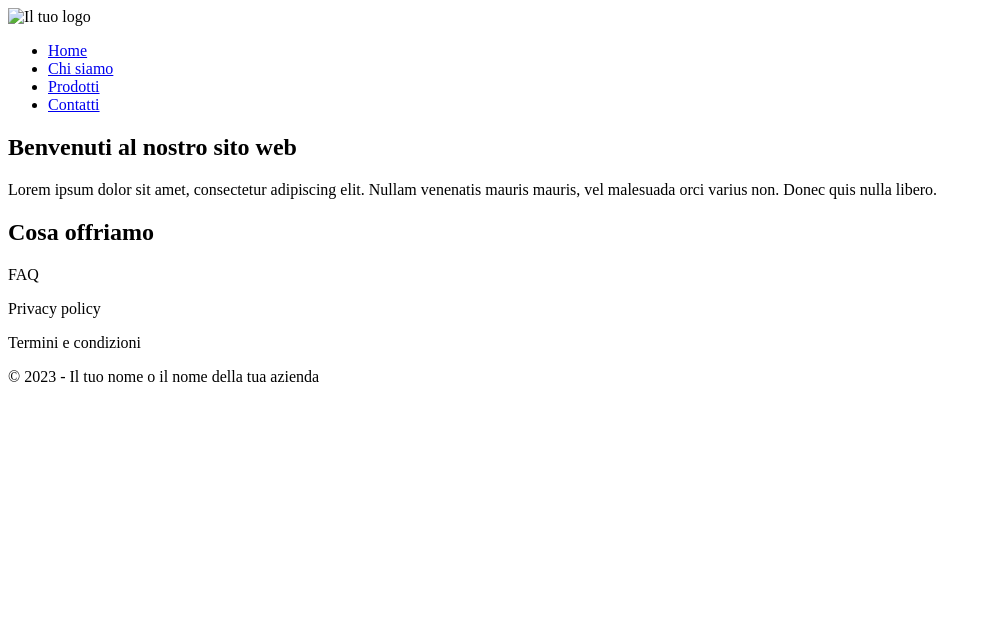
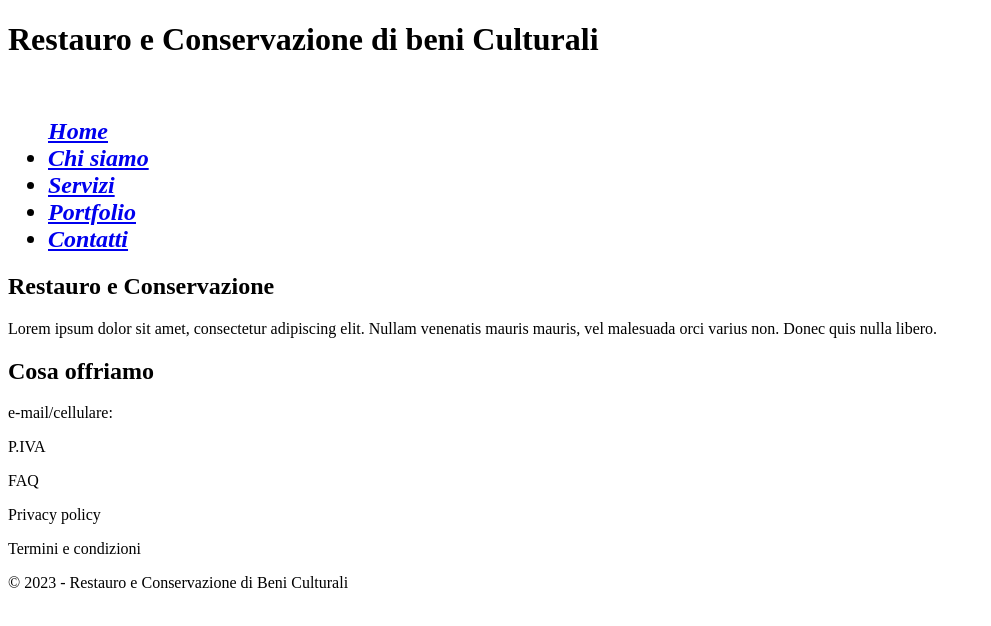
Before and after one commit to ari8975/sito-web-AC, a plain HTML site: page index.html in a window 1280 px wide. Shown: the whole page, without its empty margins (0-991 px from the left). Drawn offline with Linux system fonts and the light colour scheme.

Commit message:
Update index.html

```diff
--- a/index.html
+++ b/index.html
@@ -3,27 +3,36 @@
 <head>
   <meta charset="UTF-8">
   <meta name="viewport" content="width=device-width, initial-scale=1.0">
-  <title> Il titolo del tuo sito web </title>
-  <link rel="stylesheet" href="style.css">
+</head>
+
+<body>
+  <h1> Restauro e Conservazione di beni Culturali</h1>
 </head>
 <body>
   <header>
     <div class="logo">
-      <img src="logo.png" alt="Il tuo logo">
+      <img src=>
     </div>
     <nav>
-      <div class="mobile-nav">
+      <div class="nav">
       <ul>
+        <h1>
+
+          <h1 style="font-style:italic;"
         <li><a href="#">Home</a></li>
         <li><a href="#">Chi siamo</a></li>
-        <li><a href="#">Prodotti</a></li>
-        <li><a href="#">Contatti</a></li>
+        <li><a href="#">Servizi</a></li>
+        <li><a href="#">Portfolio</a></li>
+          <li><a href="#">Contatti</a></li>
+
+          </h1>
       </ul>
     </nav>
+
   </header>
   <main>
     <section>
-      <h2>Benvenuti al nostro sito web</h2>
+      <h2>Restauro e Conservazione</h2>
       <p>Lorem ipsum dolor sit amet, consectetur adipiscing elit. Nullam venenatis mauris mauris, vel malesuada orci varius non. Donec quis nulla libero. </p>
     </section>
     <section>
@@ -33,10 +42,12 @@
 
   <footer>
     <div class="scrollable-footer">
+      <p>e-mail/cellulare:</p>
+      <p>P.IVA</p>
       <p>FAQ</p>
       <p>Privacy policy</p>
       <p>Termini e condizioni</p>
-      <p>© 2023 - Il tuo nome o il nome della tua azienda</p>
+      <p>© 2023 - Restauro e Conservazione di Beni Culturali </p>
     </div>
   </footer>
 </body>
```
